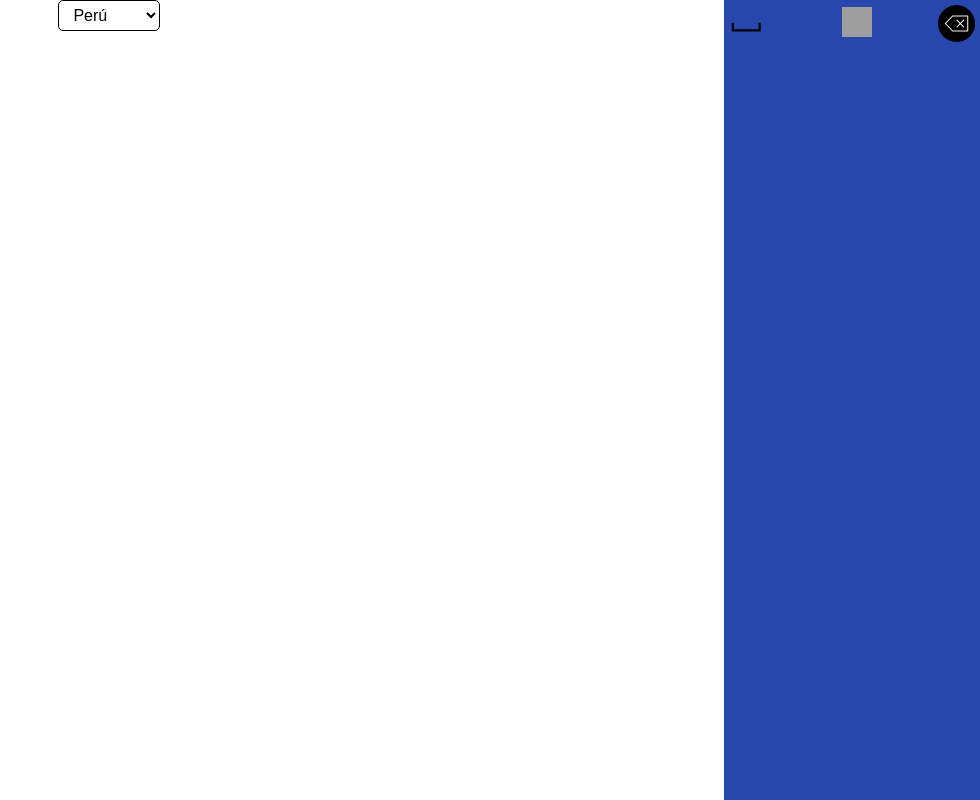
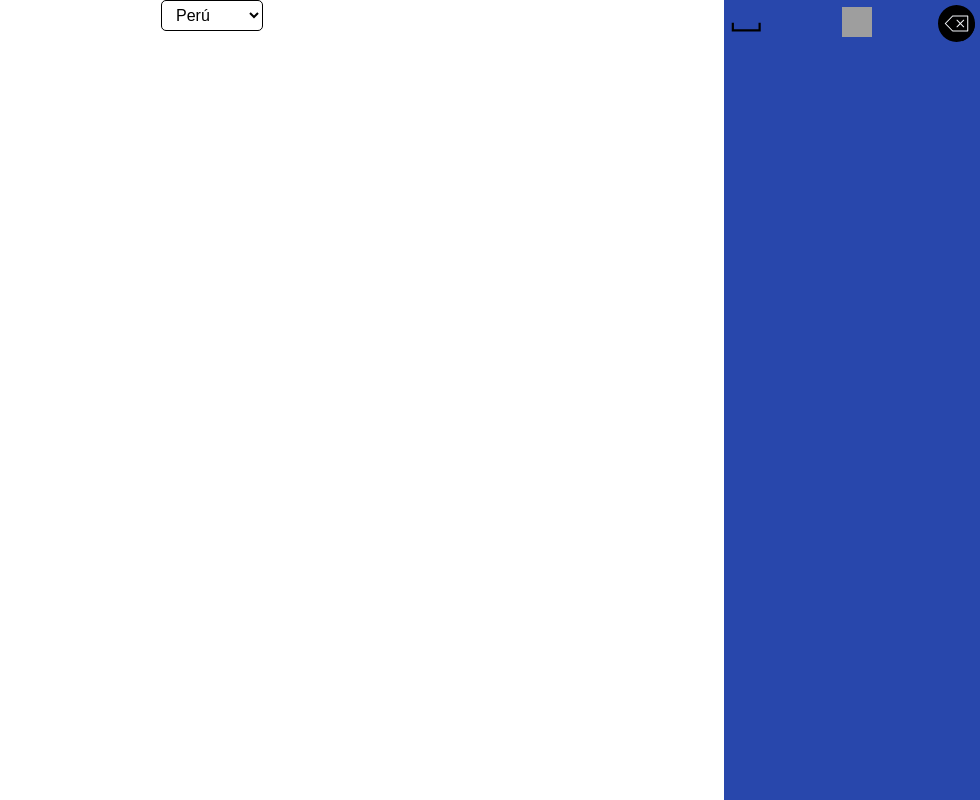
Before and after one commit to joyel124/MobileCameraTemplate, a plain HTML site: page index.html in a window 1280 px wide. Shown: the whole page, without its empty margins (300-1280 px from the left). Drawn offline with Linux system fonts and the light colour scheme; grey boxes are pictures that could not be loaded.

Commit message:
feat: Updated css.

```diff
--- a/style.css
+++ b/style.css
@@ -19,7 +19,8 @@ body {
 #selectButton{
   position: absolute;
   top: 0;
-  left: 35%;
+  left: 50%; /* Deja el 50% como punto de referencia */
+  transform: translateX(-50%);
   z-index: 1;
   background-color: #ffffff; /* Color de fondo */
   color: #000000; /* Color del texto */
```
